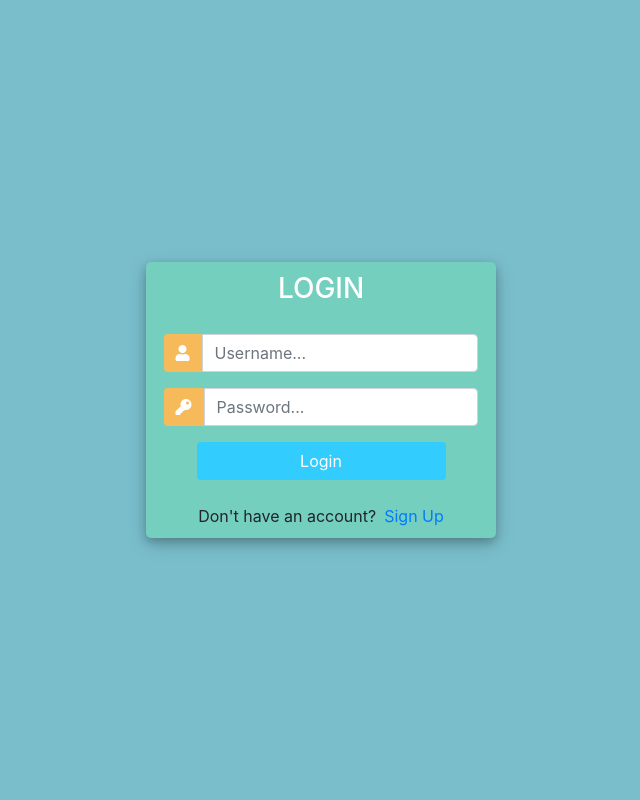
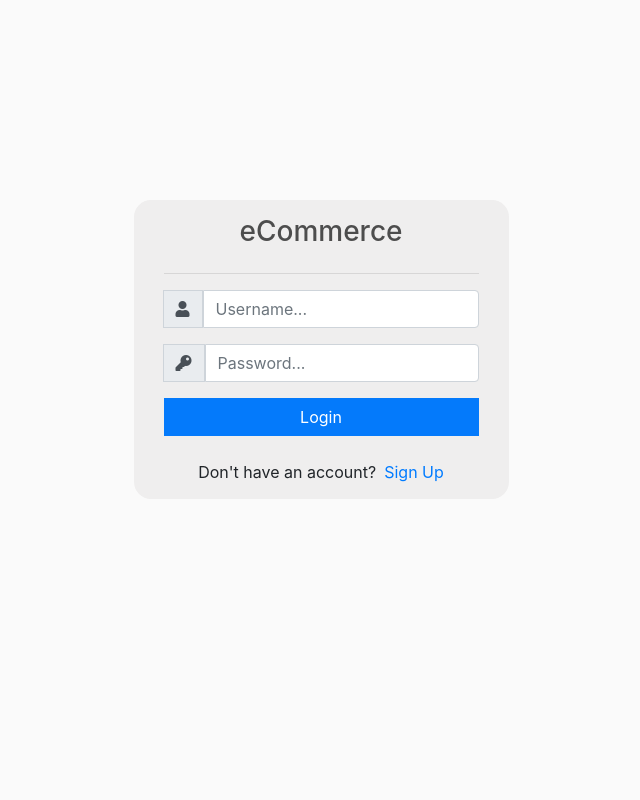
Before and after one commit to riahikais/django_ecommerce, a Django app: page /login/ in a window 1280 px wide. Shown: the whole page, without its empty margins (319-959 px from the left). Run offline with Django 3.2, Linux system fonts and the light colour scheme; some libraries are stand-ins or nearby versions.

Commit message:
login ui fixes

```diff
--- a/store/templates/store/login.html
+++ b/store/templates/store/login.html
@@ -1,78 +1,71 @@
 <!DOCTYPE html>
+{% load static %}
+
 <html>
+<head>
 
-<head>
-    <title>Login</title>
-    <link rel="stylesheet" href="https://stackpath.bootstrapcdn.com/bootstrap/4.1.3/css/bootstrap.min.css" integrity="sha384-MCw98/SFnGE8fJT3GXwEOngsV7Zt27NXFoaoApmYm81iuXoPkFOJwJ8ERdknLPMO" crossorigin="anonymous">
+    <title>eCommerce</title>
+    <meta name="viewport" content="width=device-width, initial-scale=1, maximum-scale=1, minimum-scale=1" />
+    <link rel="stylesheet" href="https://stackpath.bootstrapcdn.com/bootstrap/4.4.1/css/bootstrap.min.css" integrity="sha384-Vkoo8x4CGsO3+Hhxv8T/Q5PaXtkKtu6ug5TOeNV6gBiFeWPGFN9MuhOf23Q9Ifjh" crossorigin="anonymous">
+    <link rel="stylesheet" type="text/css" href="{% static 'css/main.css' %}">
+    <script type="text/javascript">
+        var user = '{{request.user}}'
+
+        function getToken(name) {
+            let cookieValue = null;
+            if (document.cookie && document.cookie !== '') {
+                const cookies = document.cookie.split(';');
+                for (let i = 0; i < cookies.length; i++) {
+                    const cookie = cookies[i].trim();
+                    // Does this cookie string begin with the name we want?
+                    if (cookie.substring(0, name.length + 1) === (name + '=')) {
+                        cookieValue = decodeURIComponent(cookie.substring(name.length + 1));
+                        break;
+                    }
+                }
+            }
+            return cookieValue;
+        }
+        const csrftoken = getToken('csrftoken');
+
+        function getCookie(name) {
+            var cookieArr = document.cookie.split(";")
+            for (var i=0; i<cookieArr.length; i++){
+                var cookiePair = cookieArr[i].split("=")
+                if (name == cookiePair[0].trim()){
+                    return decodeURIComponent(cookiePair[1]);
+                }
+            }
+            return null
+        }
+        var cart = JSON.parse(getCookie('cart'))
+        if (cart == undefined){
+            cart = {}
+            console.log('Cart was created !')
+            document.cookie = 'cart=' + JSON.stringify(cart)
+        }
+        console.log('Cart : ', cart)
+    </script>
+    <style>
+        .btn{
+            border-radius: 5px !important;
+        }
+        .user_card{
+            position: absolute;
+            top: 25%;
+            background-color: #efeeee;
+            padding: 15px 30px;
+            border-radius: 17px;
+        }
+        .login_btn{
+            color: white;
+        }
+        .login_container{
+            background-color: #047afb;
+        }
+    </style>
     <script src="https://ajax.googleapis.com/ajax/libs/jquery/3.3.1/jquery.min.js"></script>
     <link rel="stylesheet" href="https://use.fontawesome.com/releases/v5.6.1/css/all.css" integrity="sha384-gfdkjb5BdAXd+lj+gudLWI+BXq4IuLW5IT+brZEZsLFm++aCMlF1V92rMkPaX4PP" crossorigin="anonymous">
-
-
-    <style>
-        body,
-        html {
-            margin: 0;
-            padding: 0;
-            height: 100%;
-            background: #7abecc !important;
-        }
-        .user_card {
-            width: 350px;
-            margin-top: auto;
-            margin-bottom: auto;
-            background: #74cfbf;
-            position: relative;
-            display: flex;
-            justify-content: center;
-            flex-direction: column;
-            padding: 10px;
-            box-shadow: 0 4px 8px 0 rgba(0, 0, 0, 0.2), 0 6px 20px 0 rgba(0, 0, 0, 0.19);
-            -webkit-box-shadow: 0 4px 8px 0 rgba(0, 0, 0, 0.2), 0 6px 20px 0 rgba(0, 0, 0, 0.19);
-            -moz-box-shadow: 0 4px 8px 0 rgba(0, 0, 0, 0.2), 0 6px 20px 0 rgba(0, 0, 0, 0.19);
-            border-radius: 5px;
-
-        }
-
-        .form_container {
-            margin-top: 20px;
-        }
-
-        #form-title{
-            color: #fff;
-
-        }
-
-        .login_btn {
-            width: 100%;
-            background: #33ccff !important;
-            color: white !important;
-        }
-        .login_btn:focus {
-            box-shadow: none !important;
-            outline: 0px !important;
-        }
-        .login_container {
-            padding: 0 2rem;
-        }
-        .input-group-text {
-            background: #f7ba5b !important;
-            color: white !important;
-            border: 0 !important;
-            border-radius: 0.25rem 0 0 0.25rem !important;
-        }
-        .input_user,
-        .input_pass:focus {
-            box-shadow: none !important;
-            outline: 0px !important;
-        }
-
-        #messages{
-            background-color: grey;
-            color: #fff;
-            padding: 10px;
-            margin-top: 10px;
-        }
-    </style>
 
 </head>
 <body>
@@ -82,8 +75,9 @@
             <div class="d-flex justify-content-center">
 
 
-                <h3 id="form-title">LOGIN</h3>
+                <h3 id="form-title">eCommerce</h3>
             </div>
+            <hr>
             <div class="d-flex justify-content-center form_container">
                 <form method="POST" action="">
                     {% csrf_token %}
@@ -110,8 +104,11 @@
 
             </div>
 
+
             {% for message in messages %}
-            <p id="messages">{{message}}</p>
+            <div class="alert alert-danger" role="alert" style="margin: 15px 10px; font-size: 12px;">
+                {{message}}
+            </div>
             {% endfor %}
 
             <div class="mt-4">
--- a/store/templates/store/store.html
+++ b/store/templates/store/store.html
@@ -14,7 +14,7 @@
             <hr>
 
             <button  data-product="{{product.id}}" data-action="add"
-                     class="btn btn-outline-secondary btn-lg add-btn update-cart">Add to Cart</button>
+                     class="btn btn-outline-secondary add-btn update-cart">Add to Cart</button>
             <a class="btn btn-outline-success" href="#">View</a>
 
 
```
Also changed, not shown: db.sqlite3, static/images/kisspng-logo-e-commerce-electronic-business-ecommerce-5aca8121ed83b3.3986831415232207699729 (1).jpg (added).
